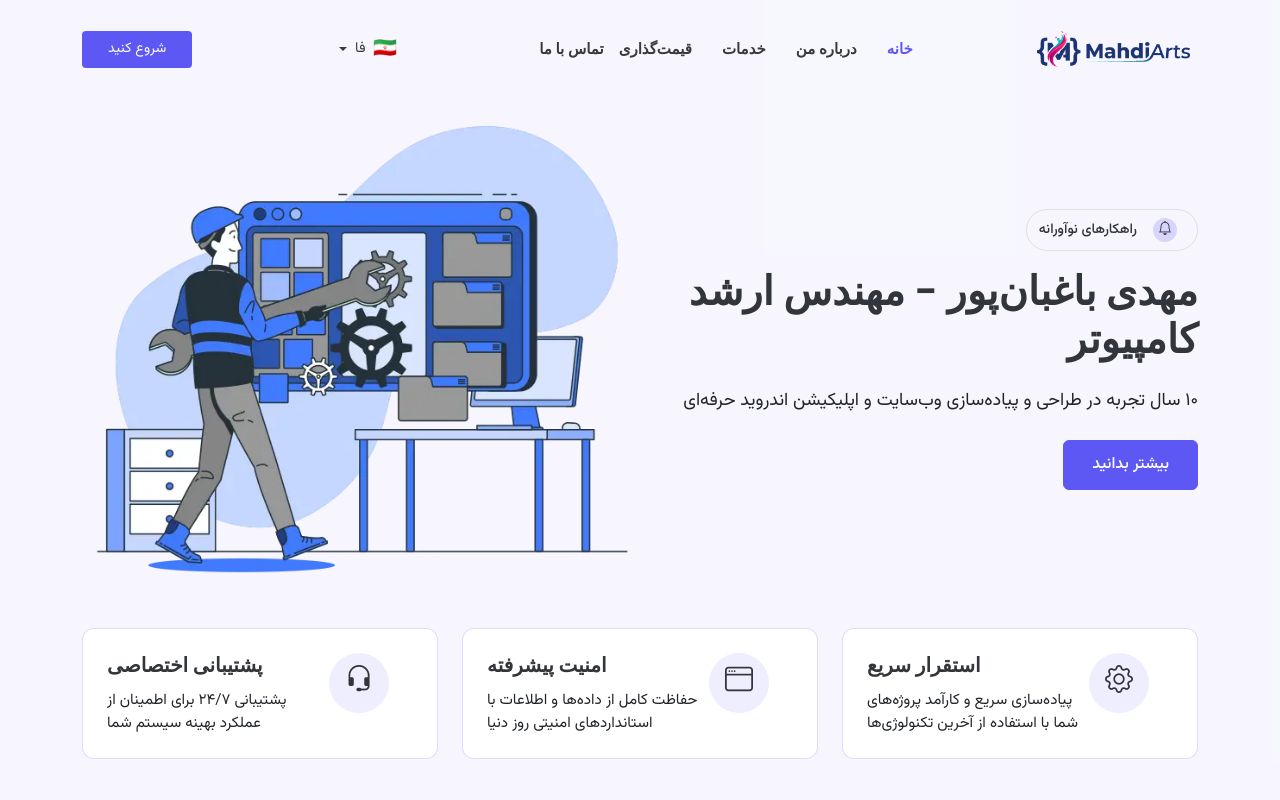
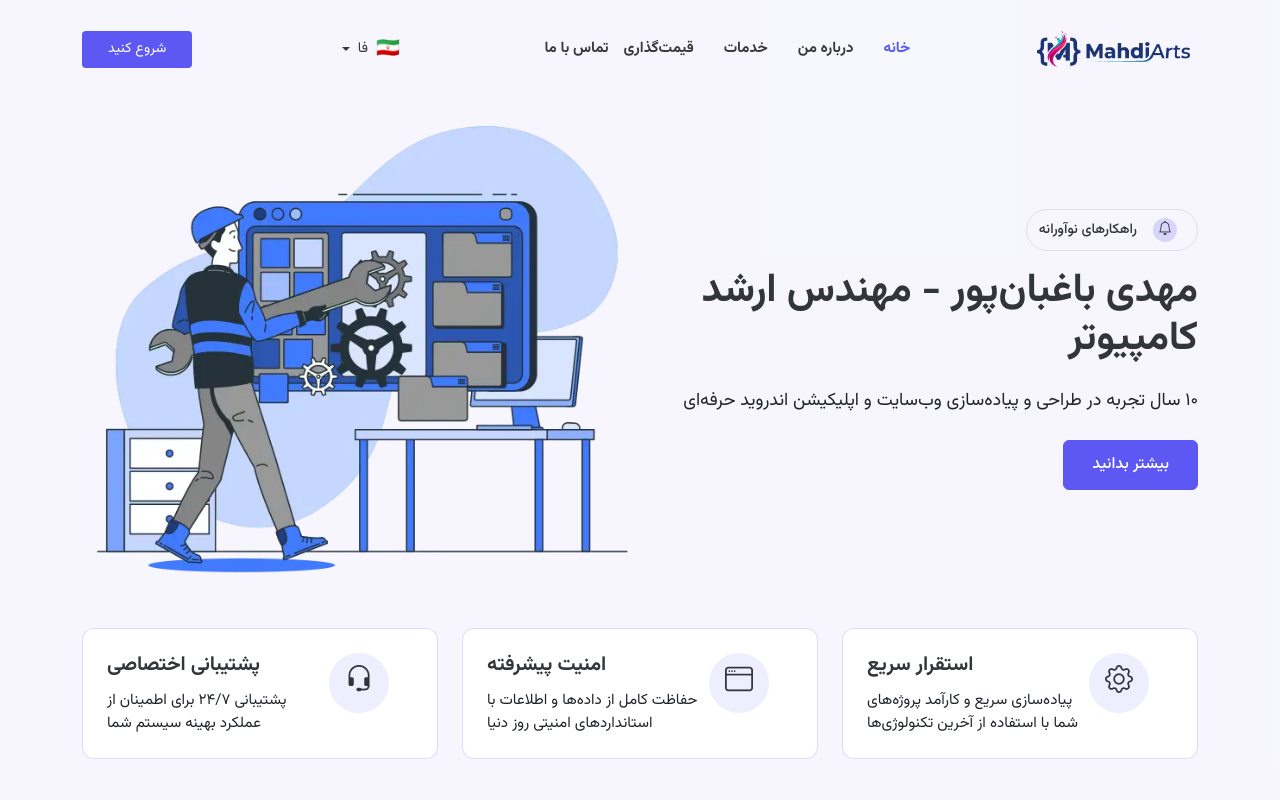
Before and after one commit to Mahdi-Bagheban/MahdiArts.ir, a website: page index.html in a window 1280 px wide. Shown: the top 800 px of the page. Drawn offline with Linux system fonts and the light colour scheme.

Commit message:
اعمال فونت Vazirmatn برای فارسی در سرتاسر سایت

```diff
--- a/assets/css/main.css
+++ b/assets/css/main.css
@@ -101,6 +101,9 @@ body.rtl {
   font-family: var(--persian-font);
   direction: rtl;
   text-align: right;
+  /* Ensure all headings and navigation use Vazirmatn in RTL */
+  --heading-font: var(--persian-font);
+  --nav-font: var(--persian-font);
 }
 
 [dir="rtl"] .service-link i,
```
